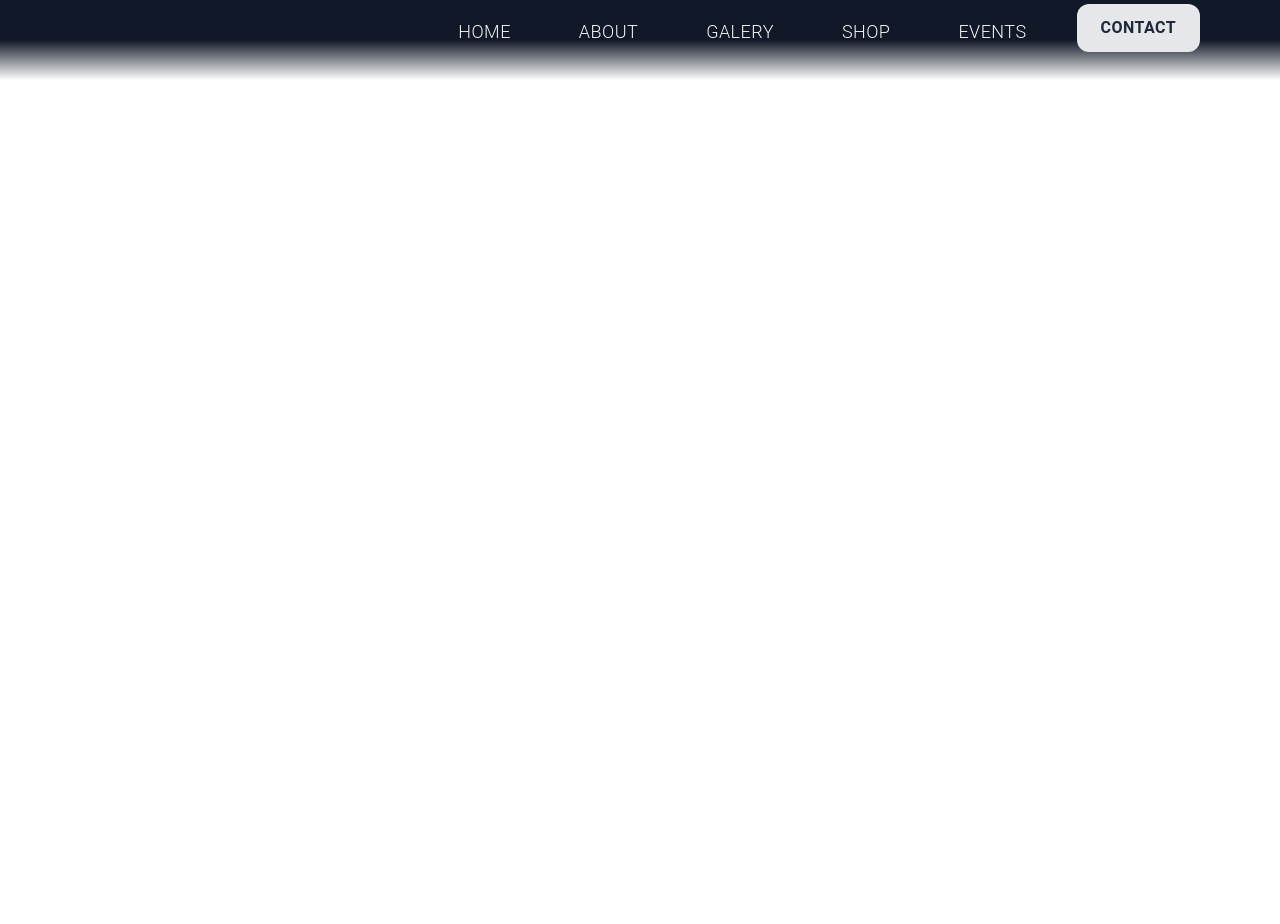
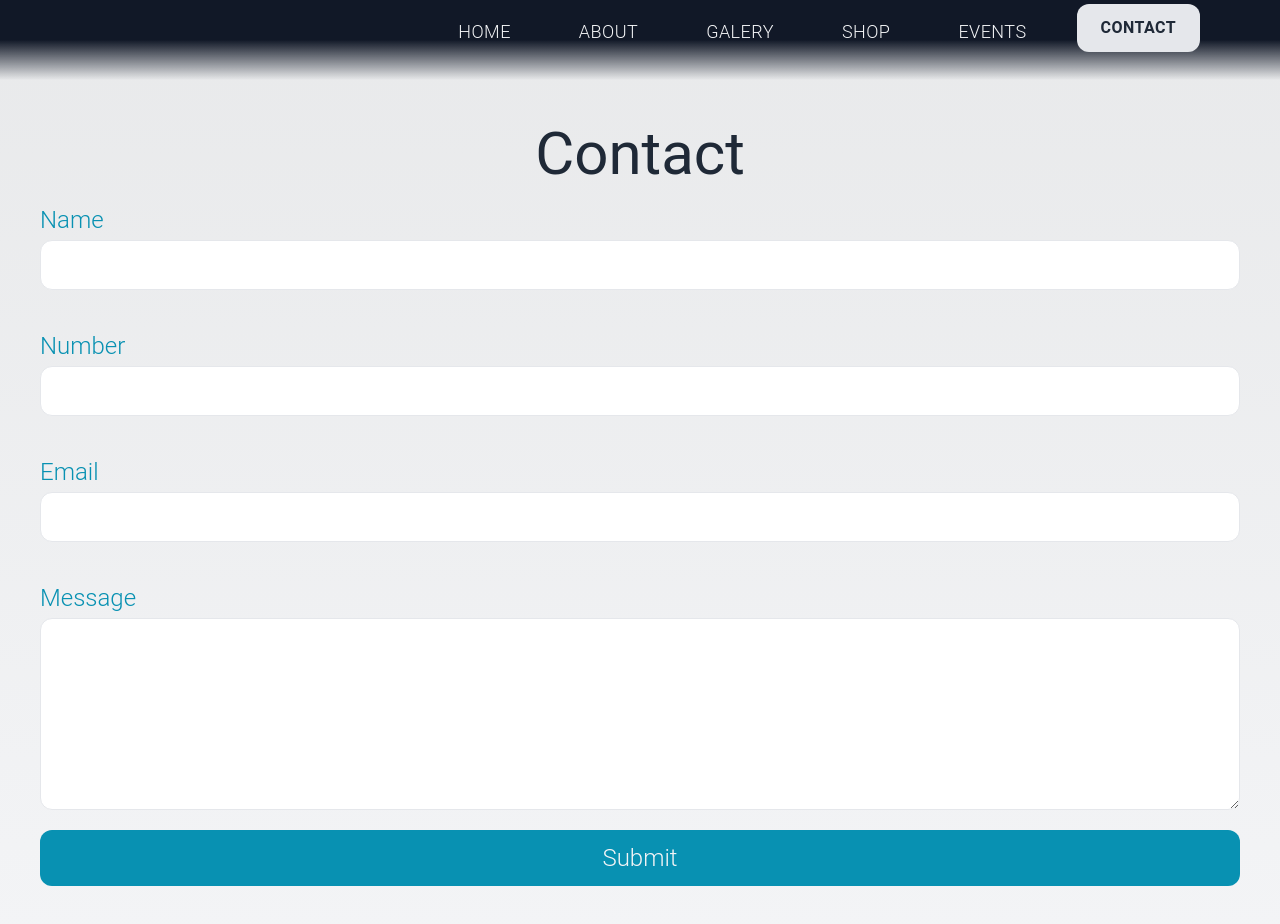
Before and after one commit to Tundrian/clutchd-next, a Next.js app: page /contact in a window 1280 px wide. Shown: the top 924 px of the page. Before the commit the page ends 800 px from the top, so only its background shows below. Built offline with nearby package versions, Linux system fonts and the light colour scheme.

Commit message:
added contact form layout and styling

```diff
--- a/components/navigation/Navbar.js
+++ b/components/navigation/Navbar.js
@@ -68,19 +68,22 @@ const Navbar = () => {
                             </Link>
                         </li>
                         <li>
-                            <a href="" className="block w-full py-3 transition hover:text-cyan-600 hover:cursor-pointer px-3 mx-1 border-2 border-transparent hover:rounded hover:bg-cyan-600/50 hover:text-gray-100 uppercase">
+                            <Link href="/shop"><a href="" className="block w-full py-3 transition hover:text-cyan-600 hover:cursor-pointer px-3 mx-1 border-2 border-transparent hover:rounded hover:bg-cyan-600/50 hover:text-gray-100 uppercase">
                                 <span>Shop</span>
                             </a>
+                            </Link>
                         </li>
                         <li>
-                            <a href="" className="block w-full py-3 transition hover:text-cyan-600 hover:cursor-pointer px-3 mx-1 border-2 border-transparent hover:rounded hover:bg-cyan-600/50 hover:text-gray-100 uppercase">
+                            <Link href="/events"><a href="" className="block w-full py-3 transition hover:text-cyan-600 hover:cursor-pointer px-3 mx-1 border-2 border-transparent hover:rounded hover:bg-cyan-600/50 hover:text-gray-100 uppercase">
                                 <span>Events</span>
                             </a>
+                            </Link>
                         </li>
                         <li className="mt-4 lg:mt-0">
-                            <a href="" className="block w-full py-3 px-6 rounded-xl bg-gray-200 transition hover:bg-cyan-600 focus:bg-cyan-700 hover:cursor-pointer active:bg-cyan-800">
+                            <Link href="/contact"><a href="" className="block w-full py-3 px-6 rounded-xl bg-gray-200 transition hover:bg-cyan-600 focus:bg-cyan-700 hover:cursor-pointer active:bg-cyan-800">
                                 <span className="block text-center font-roboto font-light  text-gray-800 uppercase  font-semibold lg:text-base">Contact</span>
                             </a>
+                            </Link>
                         </li>
                     </ul>
                 </div>
--- a/pages/contact/index.js
+++ b/pages/contact/index.js
@@ -1,6 +1,31 @@
+import { useState } from 'react'
+
 const index = () => {
+  const [name, setName] = useState('')
+  const [number, setNumber] = useState('')
+  const [email, setEmail] = useState('')
+  const [message, setMessage] = useState('')
+
     return (
-      <div>Contact</div>
+      <div className="py-11 bg-gradient-to-b from-gray-800/10 to-gray-100/100 min-h-[100vh]">
+        <h1 className="mt-20 text-center text-4xl md:text-6xl font-roboto text-gray-800">Contact</h1>
+
+        <form className="flex justify-center items-around flex-col font-light text-2xl font-roboto px-10">
+          <label className="mt-5 text-cyan-600">Name</label>
+          <input className="border rounded-xl py-2 mb-5 mt-1 px-5" type="text" value={name} onChange={(e) => setName(e.target.value)}/>
+
+          <label className="mt-5 text-cyan-600">Number</label>
+          <input className="border rounded-xl py-2 mb-5 mt-1 px-5" type="tel" value={number} onChange={(e) => setNumber(e.target.value)} />
+
+          <label className="mt-5 text-cyan-600">Email</label>
+          <input className="border rounded-xl py-2 mb-5 mt-1 px-5" type="email" value={email} onChange={(e) => setEmail(e.target.value)}/>
+
+          <label className="mt-5 text-cyan-600">Message</label>
+          <textarea className="border rounded-xl py-2 mb-5 mt-1 h-48 overflow-auto px-5" value={message} onChange={(e) => setMessage(e.target.value)}></textarea>
+
+          <button className="block w-full py-3 px-6 rounded-xl bg-cyan-600 transition hover:bg-cyan-500 focus:bg-cyan-700 hover:cursor-pointer active:bg-cyan-800 text-gray-100">Submit</button>
+        </form>
+      </div>
     )
   }
   export default index
```
